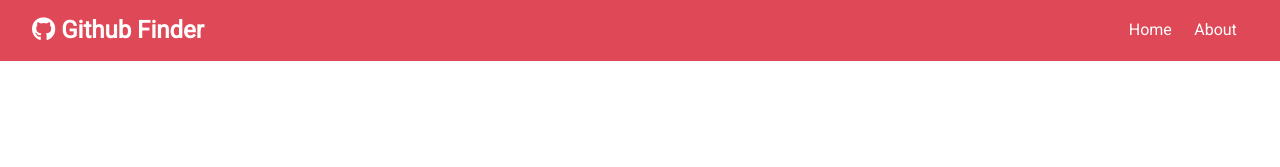
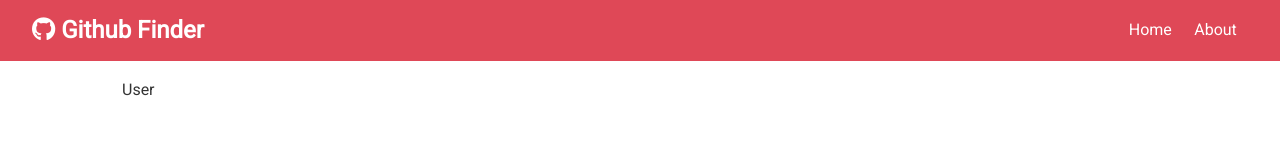
Before and after one commit to josephsazon/github-finder, a React (Create React App) app: page /user/1 in a window 1280 px wide. Shown: the top 167 px of the page. Built offline with nearby package versions, Linux system fonts and the light colour scheme; no server answers.

Commit message:
create user page and route

```diff
--- a/src/App.js
+++ b/src/App.js
@@ -7,6 +7,7 @@ import About from "./components/pages/About";
 import Alert from "./components/layout/Alert";
 import Navbar from "./components/layout/Navbar";
 import Search from "./components/users/Search";
+import User from "./components/users/User";
 import Users from "./components/users/Users";
 
 // styles
@@ -72,6 +73,15 @@ class App extends Component {
                 )}
               ></Route>
               <Route exact path="/about" component={About}></Route>
+              <Route
+                exact
+                path="/user/:login"
+                render={(props) => (
+                  <Fragment>
+                    <User />
+                  </Fragment>
+                )}
+              ></Route>
             </Switch>
           </div>
         </div>
--- /dev/null
+++ b/src/components/users/User.js
@@ -0,0 +1,9 @@
+import React, { Component } from "react";
+
+class User extends Component {
+  render() {
+    return <div>User</div>;
+  }
+}
+
+export default User;
```
